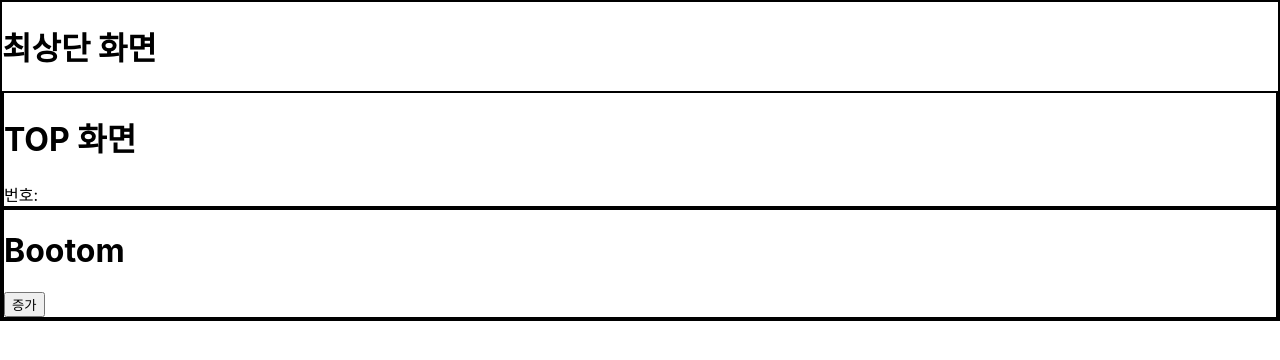
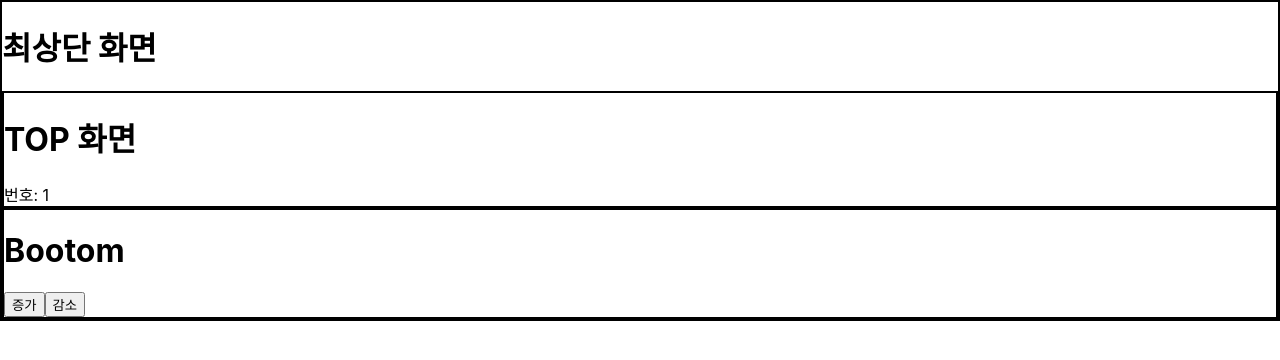
Before and after one commit to HiddenEvent/ReactAndSpring, a React (Create React App) app: page / in a window 1280 px wide. Shown: the top 360 px of the page. Built offline with nearby package versions, Linux system fonts and the light colour scheme.

Commit message:
redux를 사용하여 전역적으로 상태값을 관리 및 제어 실습

```diff
--- a/src/components/Bottom.js
+++ b/src/components/Bottom.js
@@ -1,11 +1,16 @@
 import '../App.css';
 import React from 'react';
+import { useDispatch } from 'react-redux';
+import { decrease, increase } from '../store';
 
 const Bottom = () => {
+  const dispatcher = useDispatch();
+
   return (
     <div className="sub_container">
       <h1>Bootom</h1>
-      <button>증가</button>
+      <button onClick={() => dispatcher(increase())}>증가</button>
+      <button onClick={() => dispatcher(decrease())}>감소</button>
     </div>
   );
 };
--- a/src/components/Top.js
+++ b/src/components/Top.js
@@ -1,11 +1,14 @@
 import '../App.css';
 import React from 'react';
+import { useSelector } from 'react-redux';
 
 const Top = () => {
+  const number = useSelector((store) => store.number);
+
   return (
     <div className="sub_container">
       <h1>TOP 화면</h1>
-      번호:
+      번호: {number}
     </div>
   );
 };
--- a/src/store.js
+++ b/src/store.js
@@ -4,7 +4,7 @@ export const decrease = () => ({ type: 'DECREMENT' });
 
 // 상태
 const initstate = {
-  number: 0,
+  number: 1,
 };
 
 // 액션의 결과를 걸러내는 친구
```
